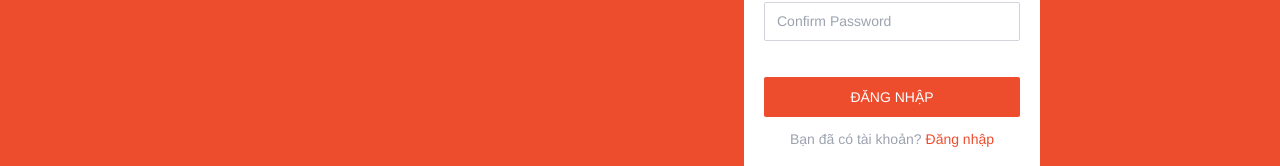
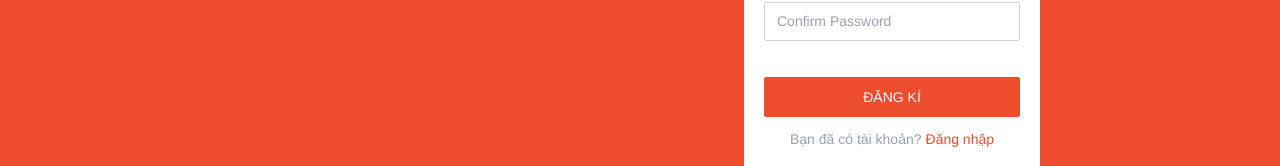
Before and after one commit to caonam030402/Web-Ecommerce, a React (Vite) app: page /register in a window 1280 px wide. Shown: the part 407-573 px from the top of the page. Built offline with nearby package versions, Linux system fonts and the light colour scheme.

Commit message:
Prevent Spam Button

```diff
--- /dev/null
+++ b/src/components/Button/index.tsx
@@ -0,0 +1,16 @@
+import { ButtonHTMLAttributes } from 'react'
+
+interface ButtonProps extends ButtonHTMLAttributes<HTMLButtonElement> {
+  isLoading?: boolean
+}
+
+export default function Button(props: ButtonProps) {
+  const { className, isLoading, disabled, children, ...rest } = props
+  const newClassName = disabled ? className + ' cursor-not-allowed opacity-70' : className
+
+  return (
+    <button className={newClassName} disabled={disabled} {...rest}>
+      <span>{children}</span>
+    </button>
+  )
+}
--- a/src/pages/Login/index.tsx
+++ b/src/pages/Login/index.tsx
@@ -7,8 +7,9 @@ import { useMutation } from '@tanstack/react-query'
 import { login } from 'src/apis/auth.api'
 import { isAxiosUnprocessableEntity } from 'src/utils/utils'
 import { ErrorResponse } from 'src/types/utils.type'
-import { useContext } from 'react'
+import { useContext, useState } from 'react'
 import { AppContext } from 'src/components/Contexts/app.contexts'
+import Button from 'src/components/Button'
 
 type FormData = Pick<Schema, 'email' | 'password'> // Pick the fields from Schema object which we want to keep
 const LoginSchema = schema.pick(['email', 'password']) // Create a new object with those selected fields
@@ -19,10 +20,20 @@ export default function Login() {
     register,
     handleSubmit,
     setError,
+    watch,
+    getValues,
     formState: { errors }
   } = useForm<FormData>({
     resolver: yupResolver(LoginSchema)
   })
+
+  const checkInputEmpty = () => {
+    const valueInput = (watch('password') && watch('email')) || (getValues('password') && getValues('email'))
+    if (valueInput !== '') {
+      return false
+    }
+    return true
+  }
 
   // useMutation ReactQuery
   const loginMutation = useMutation({ mutationFn: (body: FormData) => login(body) })
@@ -71,9 +82,14 @@ export default function Login() {
           placeholder='Password'
           type='password'
         />
-        <button type='submit' className='mt-5 rounded-sm bg-primaryColor p-[10px] text-sm text-white'>
+        <Button
+          disabled={loginMutation.isLoading || checkInputEmpty()}
+          isLoading={loginMutation.isLoading || checkInputEmpty()}
+          type='submit'
+          className='mt-4 flex items-center justify-center rounded-sm bg-primaryColor p-[10px] text-sm text-white'
+        >
           ĐĂNG NHẬP
-        </button>
+        </Button>
         <div className='mx-auto mt-6'>
           <span className='text-gray-400'>Bạn mới biết đến Shopee?</span>
           <Link className='ml-1 text-primaryColor' to='/register'>
--- a/src/pages/Register/index.tsx
+++ b/src/pages/Register/index.tsx
@@ -10,6 +10,7 @@ import { isAxiosUnprocessableEntity } from 'src/utils/utils'
 import { ErrorResponse } from 'src/types/utils.type'
 import { useContext } from 'react'
 import { AppContext } from 'src/components/Contexts/app.contexts'
+import Button from 'src/components/Button'
 
 type FormData = Pick<Schema, 'email' | 'password' | 'confirm_password'> // Pick the fields from Schema type which are required
 const registerSchema = schema.pick(['email', 'password', 'confirm_password']) // Create a new schema with only picked fields
@@ -20,10 +21,20 @@ export default function Register() {
     register,
     handleSubmit,
     setError,
+    watch,
+    getValues,
     formState: { errors }
   } = useForm<FormData>({
     resolver: yupResolver(registerSchema)
   })
+
+  const checkInputEmpty = () => {
+    const valueInput = (watch('password') && watch('email')) || (getValues('password') && getValues('email'))
+    if (valueInput !== '') {
+      return false
+    }
+    return true
+  }
 
   // useContext
   const { setIsAuthenticated } = useContext(AppContext)
@@ -89,9 +100,14 @@ export default function Register() {
           placeholder='Confirm Password'
           type='password'
         />
-        <button type='submit' className='mt-4 rounded-sm bg-primaryColor p-[10px] text-sm text-white'>
-          ĐĂNG NHẬP
-        </button>
+        <Button
+          disabled={registerAccountMutation.isLoading || checkInputEmpty()}
+          isLoading={registerAccountMutation.isLoading || checkInputEmpty()}
+          type='submit'
+          className='mt-4 flex items-center justify-center rounded-sm bg-primaryColor p-[10px] text-sm text-white'
+        >
+          ĐĂNG KÍ
+        </Button>
         <div className='mx-auto mt-3'>
           <span className='text-gray-400'>Bạn đã có tài khoản?</span>
           <Link className='ml-1 text-primaryColor' to='/login'>
```
